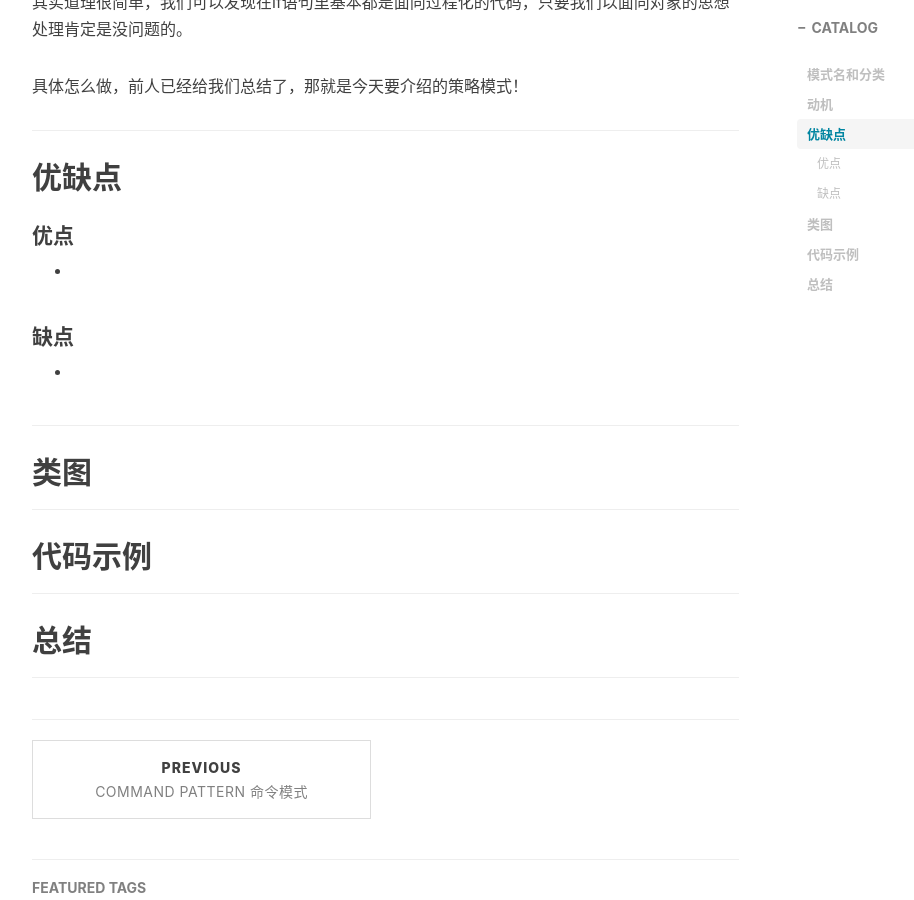
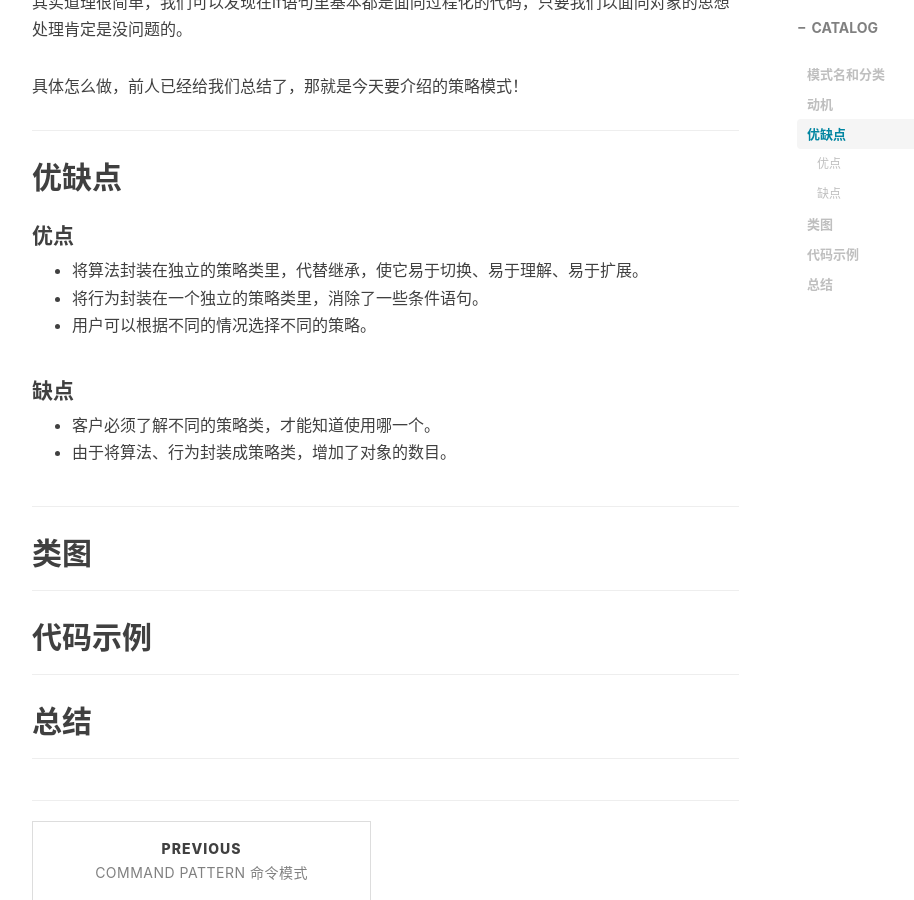
Before and after one commit to wudashan/wudashan.github.io, a Jekyll site: the page built from _posts/2017-04-09-Strategy-Pattern.markdown, in a window 1280 px wide and 900 px high, scrolled down 1615 px. Shown: the whole window, without its empty margins (233-1147 px from the left). Built offline with Jekyll 4.4.1, drawn with Linux system fonts in a browser that asks for light colours; nearby versions of some CDN libraries; comment, search, counter and statistics services are not loaded.

Commit message:
增加优缺点

```diff
--- a/_posts/2017-04-09-Strategy-Pattern.markdown
+++ b/_posts/2017-04-09-Strategy-Pattern.markdown
@@ -64,11 +64,14 @@ public boolean pay(Pay payment, int money) {
 ## 优缺点
 #### 优点
 
- -
+ - 将算法封装在独立的策略类里，代替继承，使它易于切换、易于理解、易于扩展。
+ - 将行为封装在一个独立的策略类里，消除了一些条件语句。
+ - 用户可以根据不同的情况选择不同的策略。
 
 #### 缺点
 
- -
+ - 客户必须了解不同的策略类，才能知道使用哪一个。
+ - 由于将算法、行为封装成策略类，增加了对象的数目。
 
 ---
 
```
